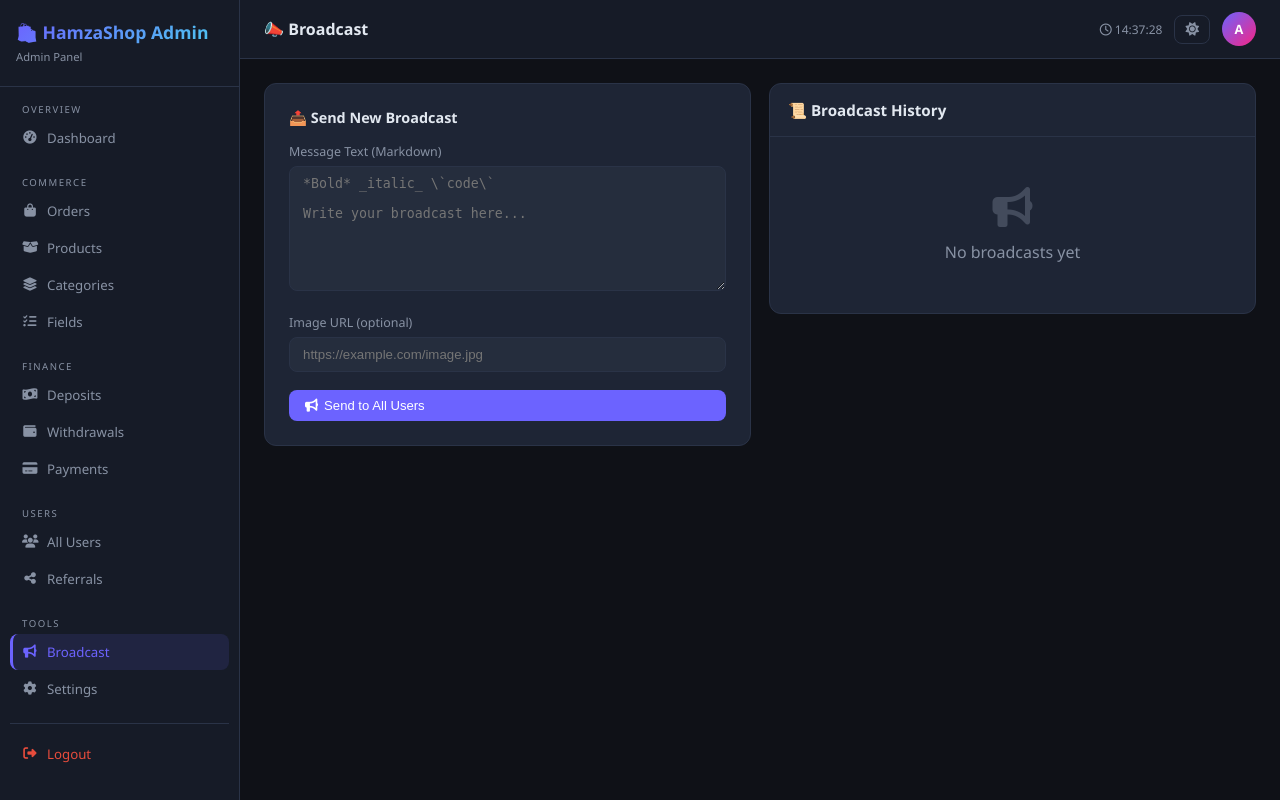
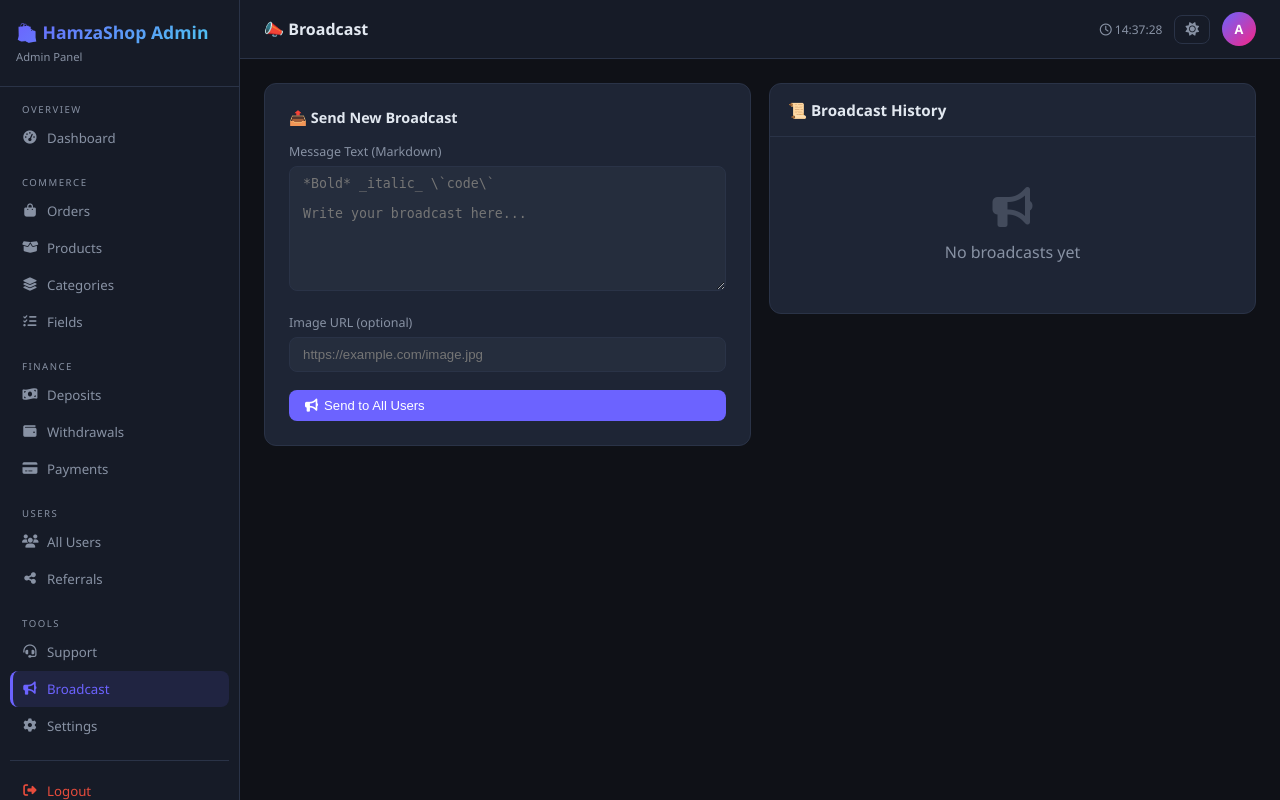
Before and after one commit to hamza38954017/ownshop, a Flask app: page /broadcast in a window 1280 px wide. Run offline with Flask 3, Linux system fonts and the light colour scheme; the visitor is signed in with stand-in values (Sample User, id 1); parts of the project's set-up code (start-up, migrations or seed data) failed here and were passed over.

Commit message:
Update base.html

```diff
--- a/templates/base.html
+++ b/templates/base.html
@@ -210,6 +210,11 @@ code{background:var(--card2);padding:1px 6px;border-radius:4px;font-size:.78rem;
       <i class="fa-solid fa-share-nodes"></i> Referrals</a>
 
     <div class="nav-label" style="margin-top:10px">Tools</div>
+    <a href="{{ url_for('support') }}" class="nav-link {% if request.endpoint in ('support','support_chat') %}active{% endif %}"
+       style="position:relative">
+      <i class="fa-solid fa-headset"></i> Support
+      <span id="supportBadge" class="badge-nav" style="display:none">0</span>
+    </a>
     <a href="{{ url_for('broadcast') }}" class="nav-link {% if request.endpoint=='broadcast' %}active{% endif %}">
       <i class="fa-solid fa-bullhorn"></i> Broadcast</a>
     <a href="{{ url_for('settings') }}" class="nav-link {% if request.endpoint=='settings' %}active{% endif %}">
```
